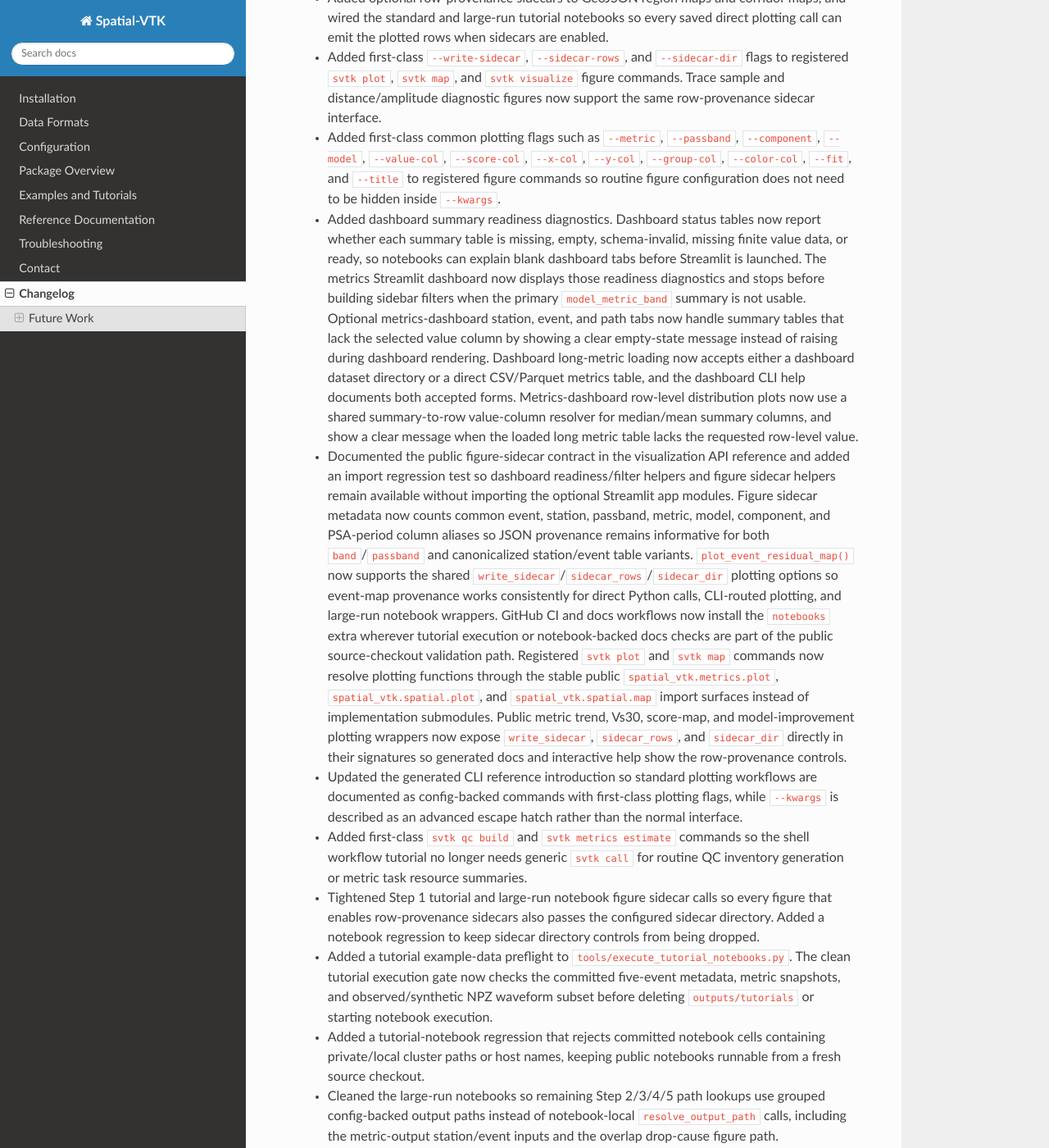
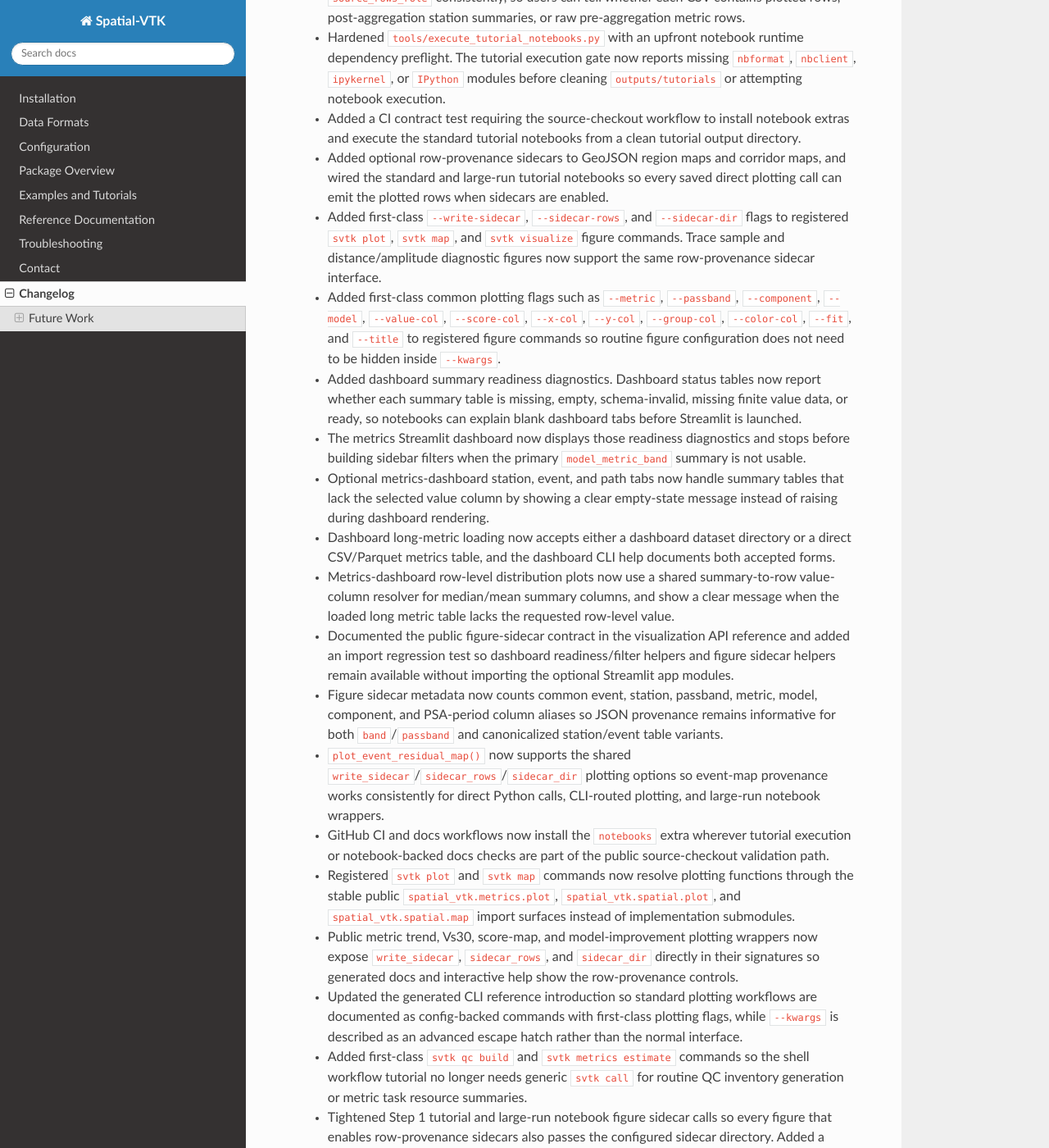
Before and after one commit to bcbirkel/spatial-vtk, a Sphinx documentation site: the page built from docs/changelog.rst, in a window 1280 px wide and 1400 px high, scrolled down 21391 px. Shown: the whole window at 82% size. Built offline with Sphinx 7.4.7 and the Read the Docs theme 3.1.0, drawn with Linux system fonts in a browser that asks for light colours; some of the changed text lies outside the part shown.

Commit message:
Break changelog entries into bullets

```diff
--- a/docs/changelog.rst
+++ b/docs/changelog.rst
@@ -299,13 +299,13 @@ Changelog
      ``figure_dir`` is supplied. Standard tutorial notebooks now rely on that
      package helper instead of assigning ``figure_dir = context.figures_dir`` and
      creating the directory in setup cells.
-     Registered missing waveform visualization figure defaults for record
+   - Registered missing waveform visualization figure defaults for record
      sections, observed/synthetic record sections, waveform overlay matrices,
      and event radial trace sections. Rewired the standard Step 5 GeoJSON and
      corridor notebook to use ``OutputGroup.figure_path()`` for GeoJSON maps,
      regional boxplots, station residual maps, corridor maps, and boundary
      record-section outputs instead of hand-joining ``figure_dir`` paths.
-     Registered the standard Step 6 plotting figures on the ``step_06_plotting``
+   - Registered the standard Step 6 plotting figures on the ``step_06_plotting``
      output group and rewired the Step 6 additional plotting notebook to use
      ``OutputGroup.figure_path()`` for waveform maps, pattern similarity,
      scatterplot, boxplot, and heatmap outputs instead of hand-joining
@@ -458,15 +458,15 @@ Changelog
      those Python package helpers directly instead of notebook-local manifest and
      metric-row path checks, keeping the notebook focused on workflow steps while
      package code owns the large-run readiness logic.
-     Large-run Step 3 metric figure cells now gate plotting through
+   - Large-run Step 3 metric figure cells now gate plotting through
      ``metric_plot_context.ready`` instead of repeating metric-table existence,
      figure-enable, and value-column checks in every cell.
-     Large-run Step 2 compact QC summaries now rely on
+   - Large-run Step 2 compact QC summaries now rely on
      ``OutputGroup.readiness()`` to report a missing overlap inventory, and
      large-run Step 5 optional corridor-map rendering now uses
      ``OutputGroup.load_tables(..., missing="skip")`` instead of direct
      ``Path.exists()`` checks in notebook cells.
-     Standard Step 7 now checks ``dashboard_output_readiness`` before preparing
+   - Standard Step 7 now checks ``dashboard_output_readiness`` before preparing
      dashboard datasets locally, displays the same readiness summary/status used
      by the large-run dashboard driver, and skips dataset writes when dashboard
      outputs are current.
@@ -475,19 +475,19 @@ Changelog
      previews. Large-run Steps 3, 6, and 7 now preview metric tables through
      output groups instead of direct ``preview_table`` or ``preview_output_table``
      calls in notebook cells.
-     Large-run Steps 1 and 5 now also avoid stale direct preview imports and
+   - Large-run Steps 1 and 5 now also avoid stale direct preview imports and
      direct metric-source fallback expressions in favor of output-group helpers.
-     Standard tutorial Steps 2 and 7 now preview configured QC and dashboard
+   - Standard tutorial Steps 2 and 7 now preview configured QC and dashboard
      tables through ``OutputGroup.preview_tables()`` instead of raw table-preview
      helpers.
-     Standard Step 2 now lets the QC inventory helper resolve configured output
+   - Standard Step 2 now lets the QC inventory helper resolve configured output
      paths directly and reuses the manual-review queue written by the compact QC
      summary workflow, avoiding a redundant notebook-local export call.
-     Standard Step 2 now also uses ``OutputGroup.readiness()`` with
+   - Standard Step 2 now also uses ``OutputGroup.readiness()`` with
      ``run_notebook_step_if_needed(..., run_local=True)`` for the full QC,
      overlap sidecar, and compact summary table steps, matching the large-run
      package-runner pattern while keeping the small tutorial local.
-     Standard Step 7 now uses ``dashboard_outputs`` attributes directly in
+   - Standard Step 7 now uses ``dashboard_outputs`` attributes directly in
      dashboard status and preview cells instead of assigning throwaway local path
      aliases.
    - Added a tutorial notebook hygiene regression requiring committed examples to
@@ -511,19 +511,19 @@ Changelog
      notebooks can display the record-coverage rebuild decision without
      duplicating the preprocessed/base event-station fallback used by the build
      helper.
-     Metrics dashboards now show an explicit row-level dataset notice in the
+   - Metrics dashboards now show an explicit row-level dataset notice in the
      dashboard body when summary tabs can render but distribution/download tabs
      cannot load filtered metric rows.
-     QC dashboards now show explicit empty-state messages in the Trace Table and
+   - QC dashboards now show explicit empty-state messages in the Trace Table and
      Manual Review Queue tabs when active filters remove all loaded trace rows.
-     ``svtk dashboard metrics`` now labels launch output as the metrics
+   - ``svtk dashboard metrics`` now labels launch output as the metrics
      dashboard row dataset and dashboard summary tables, matching the clearer
      ``--metrics-dataset-dir`` and ``--dashboard-summary-table-dir`` option
      names.
-     ``dashboard_output_status_frame()`` now includes ``artifact_role`` and
+   - ``dashboard_output_status_frame()`` now includes ``artifact_role`` and
      ``artifact_label`` columns so notebook status tables can show human-readable
      dashboard artifact names alongside configured path keys.
-     Tutorial docs now show the editable source-checkout install command with
+   - Tutorial docs now show the editable source-checkout install command with
      ``notebooks`` and ``waveforms`` extras immediately before the clean
      notebook execution commands, so fresh-checkout verification does not depend
      on an implicit runtime setup step.
@@ -590,7 +590,7 @@ Changelog
      ``distance_bin_correlations`` table by default, matching the large-run
      spatial figure context and avoiding an unnecessary raw ``--input`` path for
      standard spatial outputs.
-     Reworked ``svtk plot ... list``, ``svtk map ... list``, and
+   - Reworked ``svtk plot ... list``, ``svtk map ... list``, and
      ``svtk visualize ... list`` output as compact tables that show whether each
      command uses a ``config:<key>`` input/output, requires ``--input`` or
      ``--output``, or has optional extra table arguments.
@@ -852,7 +852,7 @@ Changelog
      metric workflows. The command now defaults its input to ``metrics_long`` and
      the plotting function falls back from summary-only ``med_resid`` to common
      long-table value columns such as ``log2_residual`` when needed.
-     Registered the standard ``pattern_similarity_station_anomalies`` table and
+   - Registered the standard ``pattern_similarity_station_anomalies`` table and
      made ``svtk plot spatial pattern-similarity`` resolve that input and the
      ``pattern_similarity`` figure path from config. The plot CLI also exposes
      ``--bin-label`` as a first-class option for helpers that require a named
@@ -914,7 +914,7 @@ Changelog
      preprocessing workflow now prefers canonical config-generated waveform
      columns over legacy format-specific metadata columns when both exist, so
      ignored local MiniSEED files cannot mask the committed NPZ tutorial subset.
-     Standard metric and map tutorials now make external basemap fetching opt-in
+   - Standard metric and map tutorials now make external basemap fetching opt-in
      with ``SVTK_ADD_BASEMAP=1``, avoiding warning output in fresh checkouts
      without ``contextily`` or tile access. The tutorial notebook executor now
      keeps Jupyter/IPython runtime files under ignored tutorial outputs and
@@ -981,10 +981,10 @@ Changelog
      ``spatial_vtk.metrics.plot`` and ``spatial_vtk.spatial.map``. Updated the
      metrics-dashboard CLI help to describe config-backed dashboard output roots
      rather than stale table-directory examples.
-     Trimmed the metrics API plotting reference to the stable
+   - Trimmed the metrics API plotting reference to the stable
      ``spatial_vtk.metrics.plot`` entry point so docs no longer direct notebook
      users to plotting implementation modules.
-     Trimmed the spatial API plotting and map references to the stable
+   - Trimmed the spatial API plotting and map references to the stable
      ``spatial_vtk.spatial.plot`` and ``spatial_vtk.spatial.map`` entry points,
      including path-map helpers, so public docs no longer point users at
      implementation modules.
@@ -1056,7 +1056,7 @@ Changelog
      pairs. Station coordinates are now summarized separately and optional
      figure sidecars record coordinate multiplicity, source row counts, and
      source event counts for auditing.
-     Figure row-provenance sidecar metadata now records ``plot_rows_role`` and
+   - Figure row-provenance sidecar metadata now records ``plot_rows_role`` and
      ``source_rows_role`` consistently, so users can tell whether each CSV
      contains plotted rows, post-aggregation station summaries, or raw
      pre-aggregation metric rows.
@@ -1085,16 +1085,16 @@ Changelog
      report whether each summary table is missing, empty, schema-invalid,
      missing finite value data, or ready, so notebooks can explain blank
      dashboard tabs before Streamlit is launched.
-     The metrics Streamlit dashboard now displays those readiness diagnostics
+   - The metrics Streamlit dashboard now displays those readiness diagnostics
      and stops before building sidebar filters when the primary
      ``model_metric_band`` summary is not usable.
-     Optional metrics-dashboard station, event, and path tabs now handle summary
+   - Optional metrics-dashboard station, event, and path tabs now handle summary
      tables that lack the selected value column by showing a clear empty-state
      message instead of raising during dashboard rendering.
-     Dashboard long-metric loading now accepts either a dashboard dataset
+   - Dashboard long-metric loading now accepts either a dashboard dataset
      directory or a direct CSV/Parquet metrics table, and the dashboard CLI help
      documents both accepted forms.
-     Metrics-dashboard row-level distribution plots now use a shared
+   - Metrics-dashboard row-level distribution plots now use a shared
      summary-to-row value-column resolver for median/mean summary columns, and
      show a clear message when the loaded long metric table lacks the requested
      row-level value.
@@ -1102,22 +1102,22 @@ Changelog
      reference and added an import regression test so dashboard readiness/filter
      helpers and figure sidecar helpers remain available without importing the
      optional Streamlit app modules.
-     Figure sidecar metadata now counts common event, station, passband, metric,
+   - Figure sidecar metadata now counts common event, station, passband, metric,
      model, component, and PSA-period column aliases so JSON provenance remains
      informative for both ``band``/``passband`` and canonicalized station/event
      table variants.
-     ``plot_event_residual_map()`` now supports the shared
+   - ``plot_event_residual_map()`` now supports the shared
      ``write_sidecar``/``sidecar_rows``/``sidecar_dir`` plotting options so
      event-map provenance works consistently for direct Python calls, CLI-routed
      plotting, and large-run notebook wrappers.
-     GitHub CI and docs workflows now install the ``notebooks`` extra wherever
+   - GitHub CI and docs workflows now install the ``notebooks`` extra wherever
      tutorial execution or notebook-backed docs checks are part of the public
      source-checkout validation path.
-     Registered ``svtk plot`` and ``svtk map`` commands now resolve plotting
+   - Registered ``svtk plot`` and ``svtk map`` commands now resolve plotting
      functions through the stable public ``spatial_vtk.metrics.plot``,
      ``spatial_vtk.spatial.plot``, and ``spatial_vtk.spatial.map`` import
      surfaces instead of implementation submodules.
-     Public metric trend, Vs30, score-map, and model-improvement plotting
+   - Public metric trend, Vs30, score-map, and model-improvement plotting
      wrappers now expose ``write_sidecar``, ``sidecar_rows``, and
      ``sidecar_dir`` directly in their signatures so generated docs and
      interactive help show the row-provenance controls.
@@ -1196,11 +1196,11 @@ Changelog
      metadata preview with rows derived from actual LA Basin metadata products,
      and simplified the dashboard output section to show the dashboard screenshot
      without a mismatched CSV preview.
-     Rebuilt the Installation page from the public-release checklist, separating
+   - Rebuilt the Installation page from the public-release checklist, separating
      conda environment creation from source/PyPI package installation, and made
      ``svtk_environment.yaml`` dependency-only so it can be downloaded and used
      before installing the package.
-     Revised the Installation page so the primary install path is
+   - Revised the Installation page so the primary install path is
      ``python -m pip install spatial-vtk``, moved PyPI installation before source
      installation, moved development extras into a collapsible advanced section,
      and made dashboard dependencies part of the default package install.
@@ -1210,13 +1210,13 @@ Changelog
    - Added the Configuration page with a commented downloadable YAML example,
      config discovery instructions, config precedence rules, and concise checks
      for active config sections and named bounds.
-     Revised configuration handling and docs so metric selection is explicit:
+   - Revised configuration handling and docs so metric selection is explicit:
      choose either metric groups or specific metrics, with ``all`` accepted for
      either mode. Added a shared public metric catalog, normalized legacy C-code
      config selections to public metric names, added reusable ``run_scenarios``
      config overlays, and exposed scenario/one-run overrides through Python and
      relevant ``svtk`` commands.
-     Reworked the Package Overview page from a dense module inventory into a
+   - Reworked the Package Overview page from a dense module inventory into a
      workflow-oriented guide with a step table, short module sections, grouped
      task lists, and clear links to data formats, configuration, examples, and
      reference pages.
@@ -1226,11 +1226,11 @@ Changelog
      output path manifests. Added zipped notebook downloads to the rendered docs
      pages, hardened lazy import surfaces for metric plotting and spatial maps,
      and fixed post-QC event-coordinate handling for the QC map workflow.
-     Further simplified tutorial notebook setup by adding ``read_config_table``
+   - Further simplified tutorial notebook setup by adding ``read_config_table``
      and ``load_output_table``, letting metric settings resolve from the active
      config, and giving QC, metric-workflow, and dashboard helpers active-config
      defaults for common paths.
-     Let metadata preparation helpers read station, event, and event-station
+   - Let metadata preparation helpers read station, event, and event-station
      tables from the active config when no dataframe is passed, so tutorials can
      use concise calls like ``prepare_station_metadata()``.
    - Removed final written-file manifest blocks from the tutorial notebooks.
@@ -1289,7 +1289,7 @@ Changelog
      now emit explicit PNG payloads when ``showfig=True`` is used in a notebook
      kernel, and the Step 5 and Step 6 tutorial pages now render their saved
      map and figure outputs in the Sphinx HTML.
-     Reorganized the Python API reference into grouped module/submodule pages
+   - Reorganized the Python API reference into grouped module/submodule pages
      for configuration, I/O, quality control, metrics, spatial analysis, and
      visualization so the reference section can be browsed by workflow area
      instead of as one long function list.
```
